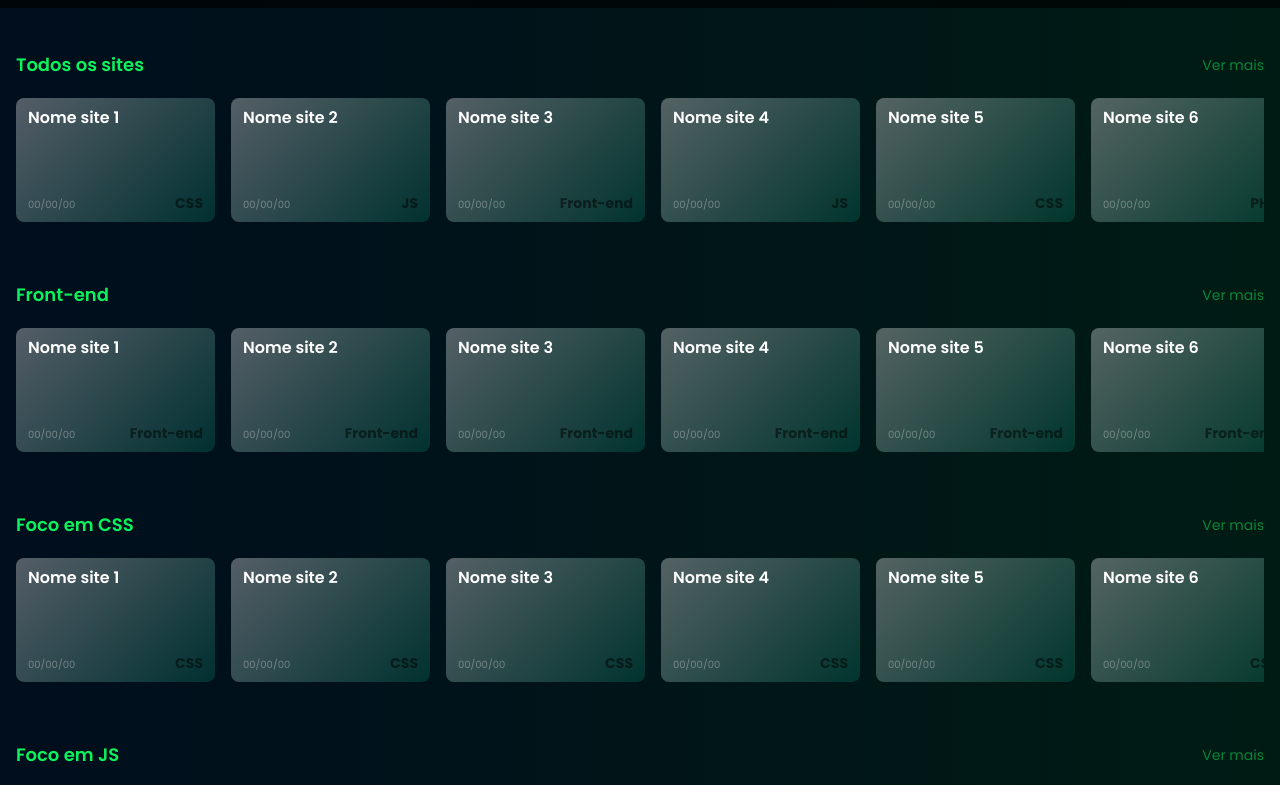
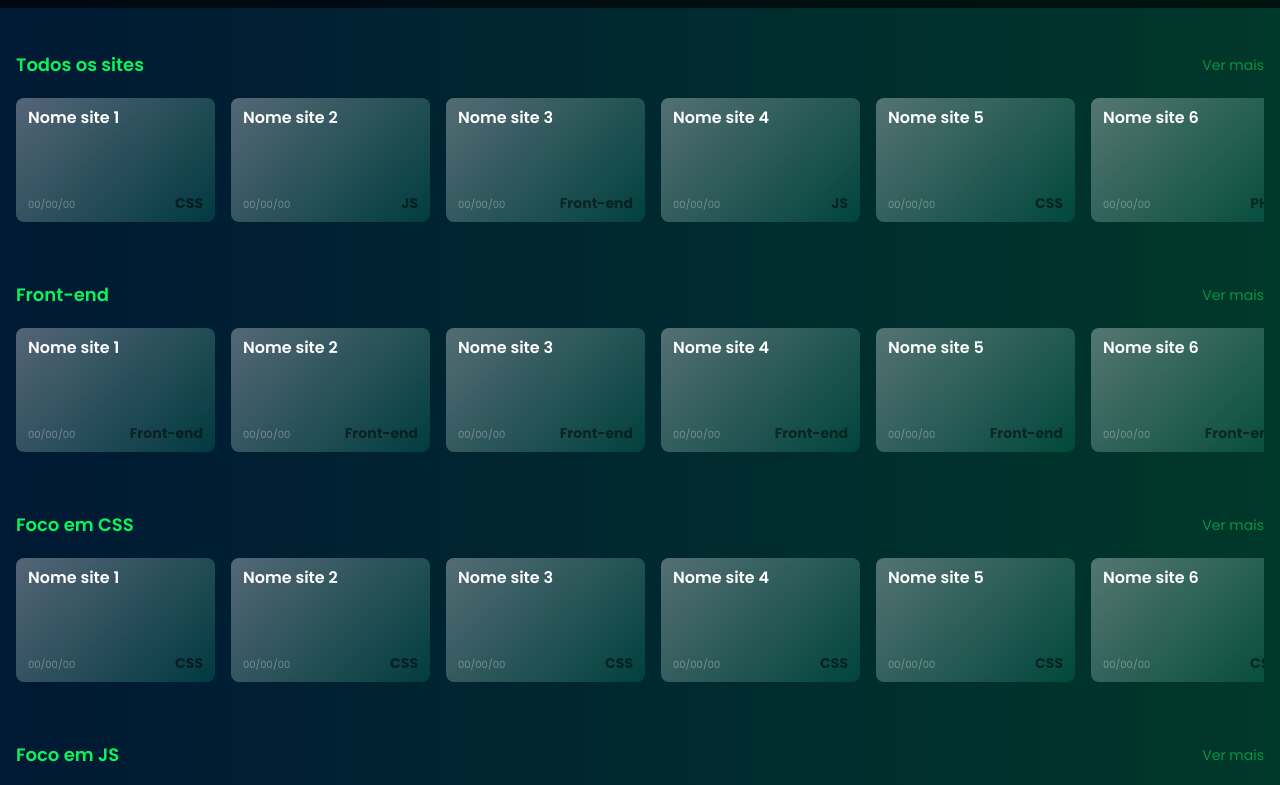
Before and after one commit to marco-afm/landing-library, a plain HTML site: page index.html in a window 1280 px wide. Shown: the part 100-885 px from the top of the page. Drawn offline with Linux system fonts and the light colour scheme.

Commit message:
clareando-a-cor-do-background

```diff
--- a/styles/styles.css
+++ b/styles/styles.css
@@ -21,8 +21,8 @@
     --branco33: rgba(255, 255, 255, 0.33);
     --branco10: rgba(255, 255, 255, 0.10);
 
-    --gradiente-bg: linear-gradient(to right, #000e1d, #001b14);
-    --gradiente-bg2: linear-gradient(to right, #000913, #00130e);
+    --gradiente-bg: linear-gradient(to right, #001934, #00382a);
+    --gradiente-bg2: linear-gradient(to right, #000e1d, #001b14);
     --gradiente-link: linear-gradient(135deg, var(--branco33), var(--ciano-verde33));
     --gradiente-link-hover: linear-gradient(135deg, var(--branco66), var(--ciano-verde66));
 
```
